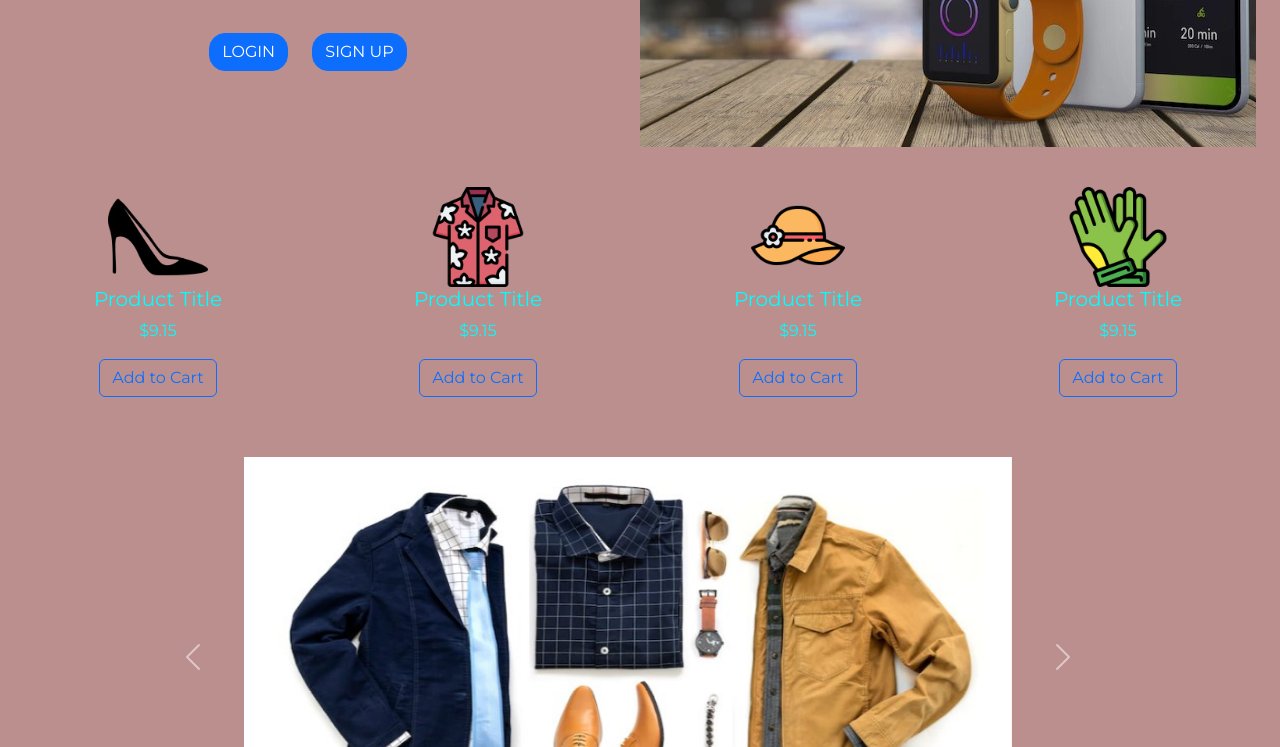
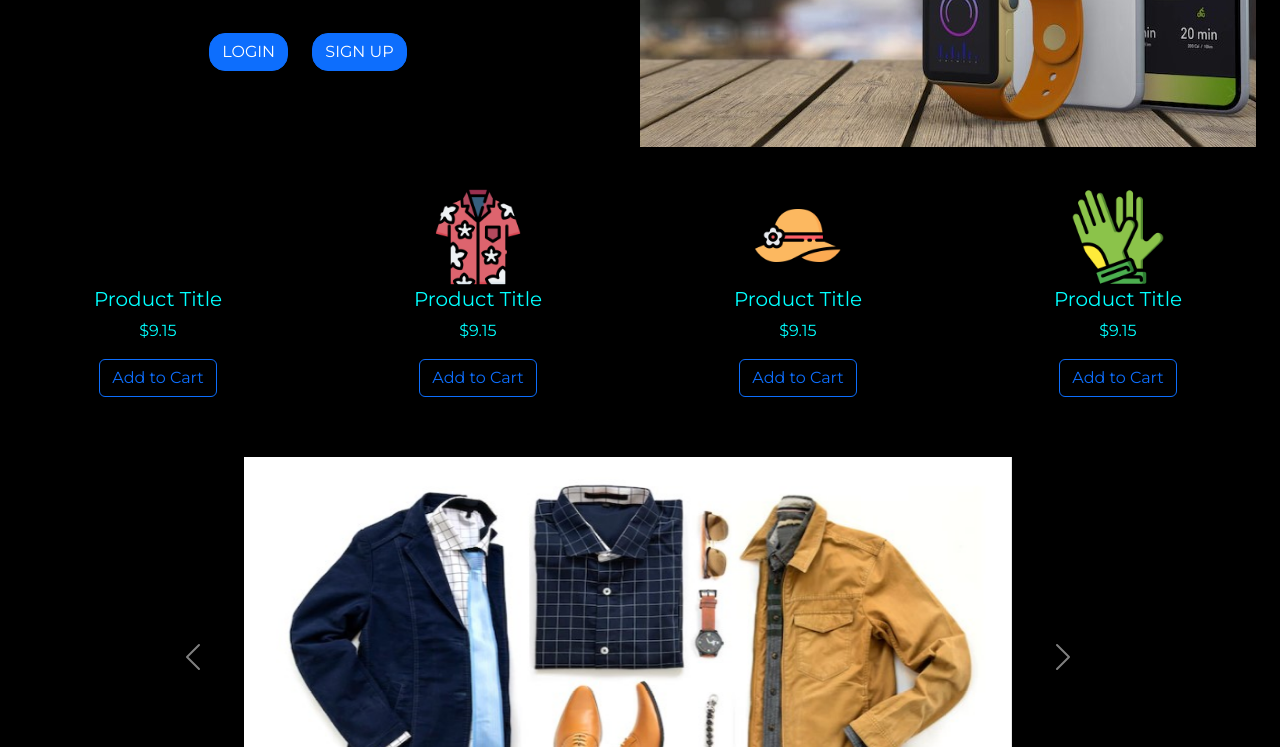
Before and after one commit to blaqmcrae/harmony-stores, a plain HTML site: page index.html in a window 1280 px wide. Shown: the part 303-1050 px from the top of the page. Drawn offline with nearby package versions, Linux system fonts and the light colour scheme.

Commit message:
Add files via upload

```diff
--- a/css/styles.css
+++ b/css/styles.css
@@ -10,7 +10,7 @@ html{
 }
 body{
   font-family: "Montserrat";
-  background-color:rosybrown;
+  background-color:black;
   width:100%;
   height: 100%;
   color: cyan;
```
